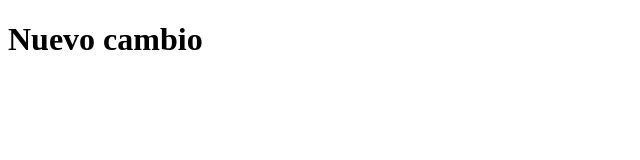
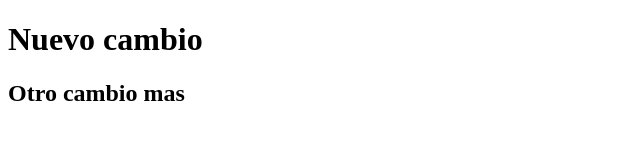
Before and after one commit to BrunoGuglielmone/AprendiendoGit---2do-a-o, a plain HTML site: page index.html in a window 1280 px wide. Shown: the whole page, without its empty margins (0-640 px from the left). Drawn offline with Linux system fonts and the light colour scheme.

Commit message:
Nuevos cambios y restablecido

```diff
--- a/index.html
+++ b/index.html
@@ -7,5 +7,6 @@
 </head>
 <body>
     <h1>Nuevo cambio</h1>
+    <h2>Otro cambio mas</h2>
 </body>
 </html>
```
